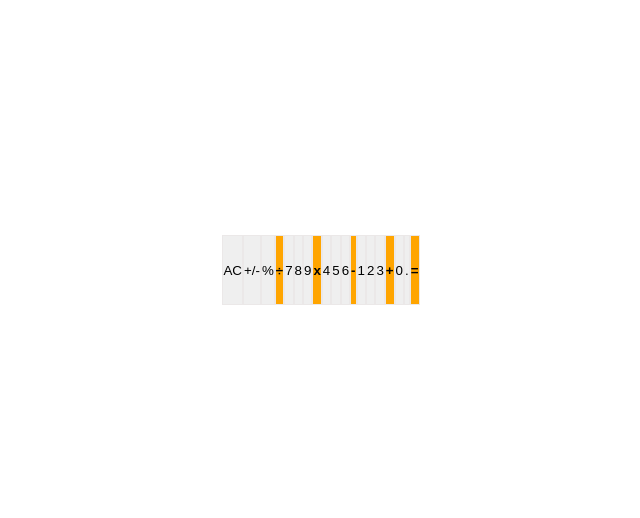
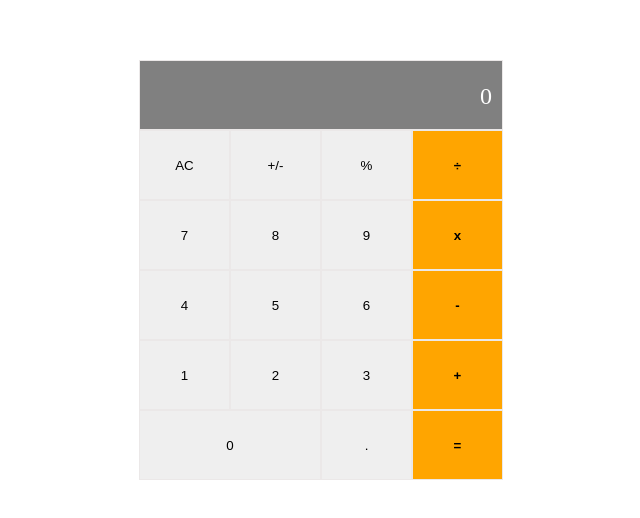
Before and after one commit to Amedzro-Elikplim/Math-magicians, a React (Create React App) app: page / in a window 1280 px wide. Shown: the part 130-648 px from the top of the page, without its empty margins (319-959 px from the left). Built offline with nearby package versions, Linux system fonts and the light colour scheme.

Commit message:
Display operation and data on calculator

```diff
--- a/src/components/Calculator/Calculator.js
+++ b/src/components/Calculator/Calculator.js
@@ -20,12 +20,26 @@ class Calculator extends PureComponent {
   };
 
   render() {
+    const { total, next, operation } = this.state;
     return (
-      calculatorKeys.map((button) => (
-        <button type="button" name={button.key} key={button.key.toString()} className={button.className} onClick={this.handleOperation}>
-          {button.key}
-        </button>
-      ))
+      <div className="calculator-container">
+        <div className="gray-bg">
+          {operation}
+          {next}
+          {total}
+        </div>
+        {calculatorKeys.map((button) => (
+          <button
+            type="button"
+            name={button.key}
+            key={button.key.toString()}
+            className={button.className}
+            onClick={this.handleOperation}
+          >
+            {button.key}
+          </button>
+        ))}
+      </div>
     );
   }
 }
```
